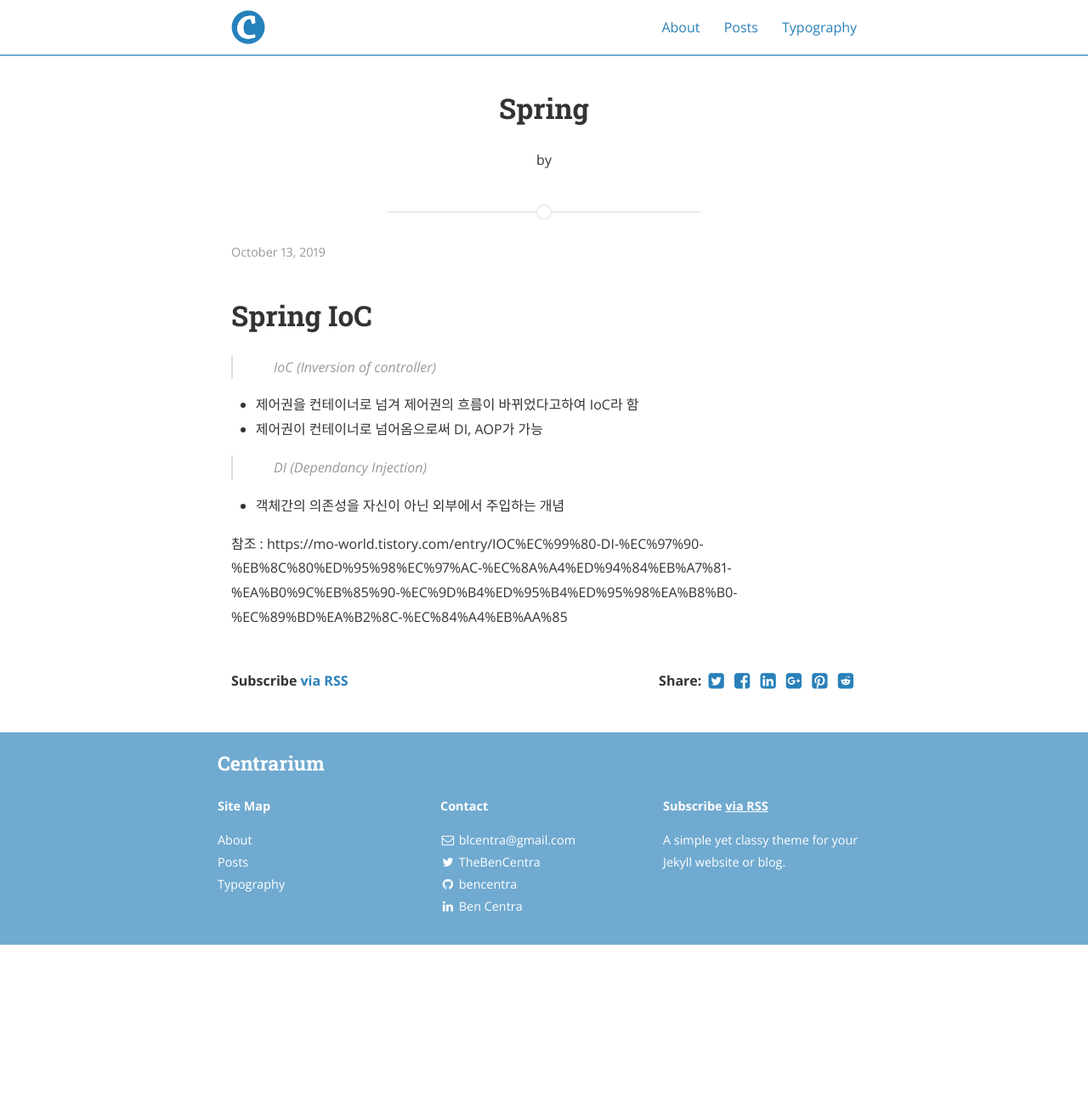
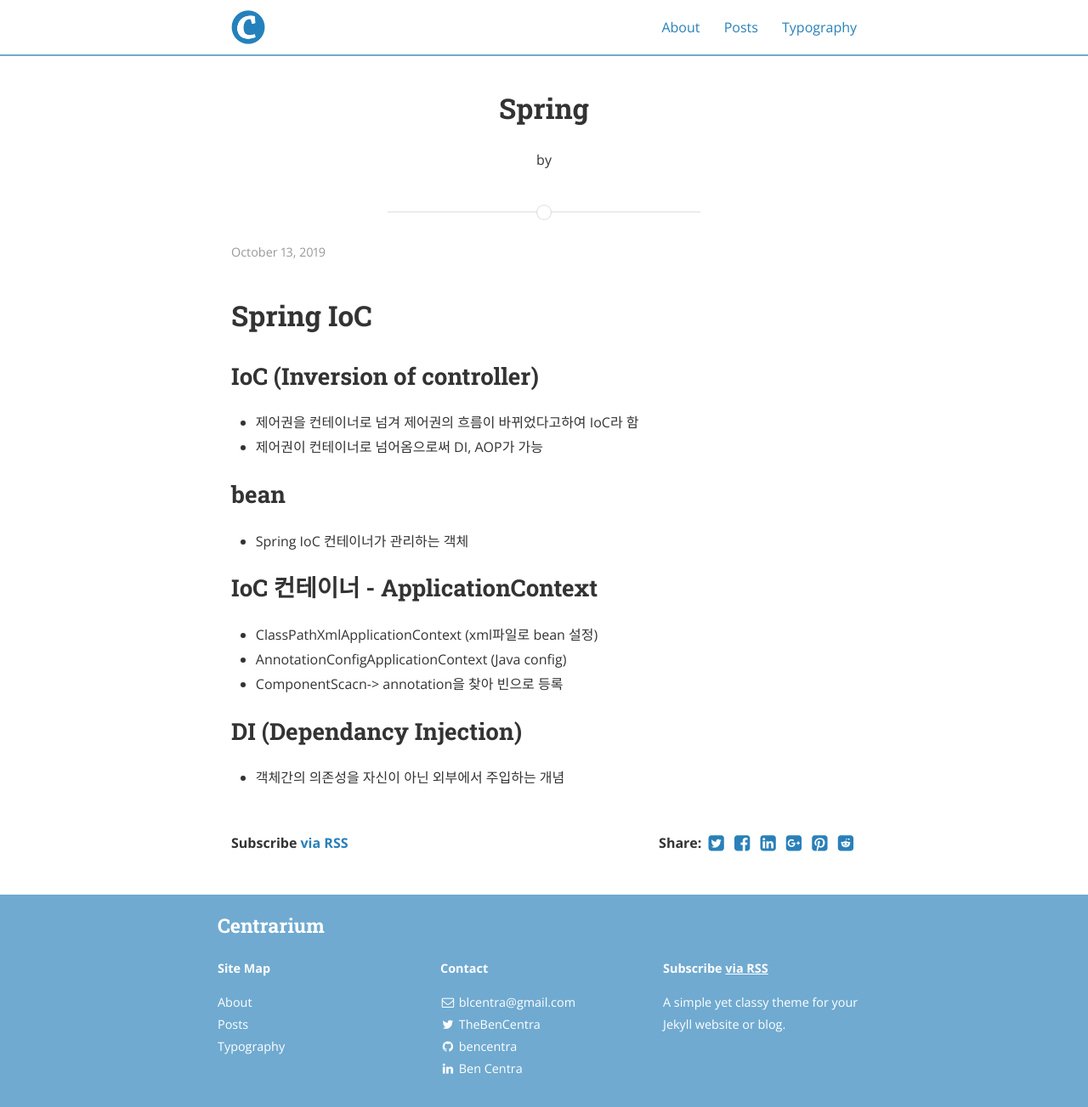
Before and after one commit to sayco5842/sayco5842.github.io, a Jekyll site: the page built from _posts/2019-10-13-spring.markdown, in a window 1280 px wide and 1303 px high. Shown: the whole window at 85% size. Built offline with Jekyll 4.4.1, drawn with Linux system fonts in a browser that asks for light colours; nearby versions of some CDN libraries; our own code applies the rules of GitHub Pages for plain Markdown files.

Commit message:
Update 2019-10-13-spring.markdown

```diff
--- a/_posts/2019-10-13-spring.markdown
+++ b/_posts/2019-10-13-spring.markdown
@@ -1,14 +1,18 @@
 # Spring IoC
 
-
-> IoC (Inversion of controller)
+## IoC (Inversion of controller)
 
 * 제어권을 컨테이너로 넘겨 제어권의 흐름이 바뀌었다고하여 IoC라 함
 * 제어권이 컨테이너로 넘어옴으로써 DI, AOP가 가능
 
-> DI (Dependancy Injection)
+## bean
+* Spring IoC 컨테이너가 관리하는 객체
 
-* 객체간의 의존성을 자신이 아닌 외부에서 주입하는 개념
+## IoC 컨테이너 - ApplicationContext
+
+* ClassPathXmlApplicationContext (xml파일로 bean 설정)
+* AnnotationConfigApplicationContext (Java config)
+* ComponentScacn-> annotation을 찾아 빈으로 등록
 
 
 
@@ -24,15 +28,6 @@
 
 
 
+## DI (Dependancy Injection)
 
-
-
-
-
-
-
-
-
-
-
-참조 : https://mo-world.tistory.com/entry/IOC%EC%99%80-DI-%EC%97%90-%EB%8C%80%ED%95%98%EC%97%AC-%EC%8A%A4%ED%94%84%EB%A7%81-%EA%B0%9C%EB%85%90-%EC%9D%B4%ED%95%B4%ED%95%98%EA%B8%B0-%EC%89%BD%EA%B2%8C-%EC%84%A4%EB%AA%85
+* 객체간의 의존성을 자신이 아닌 외부에서 주입하는 개념
```
